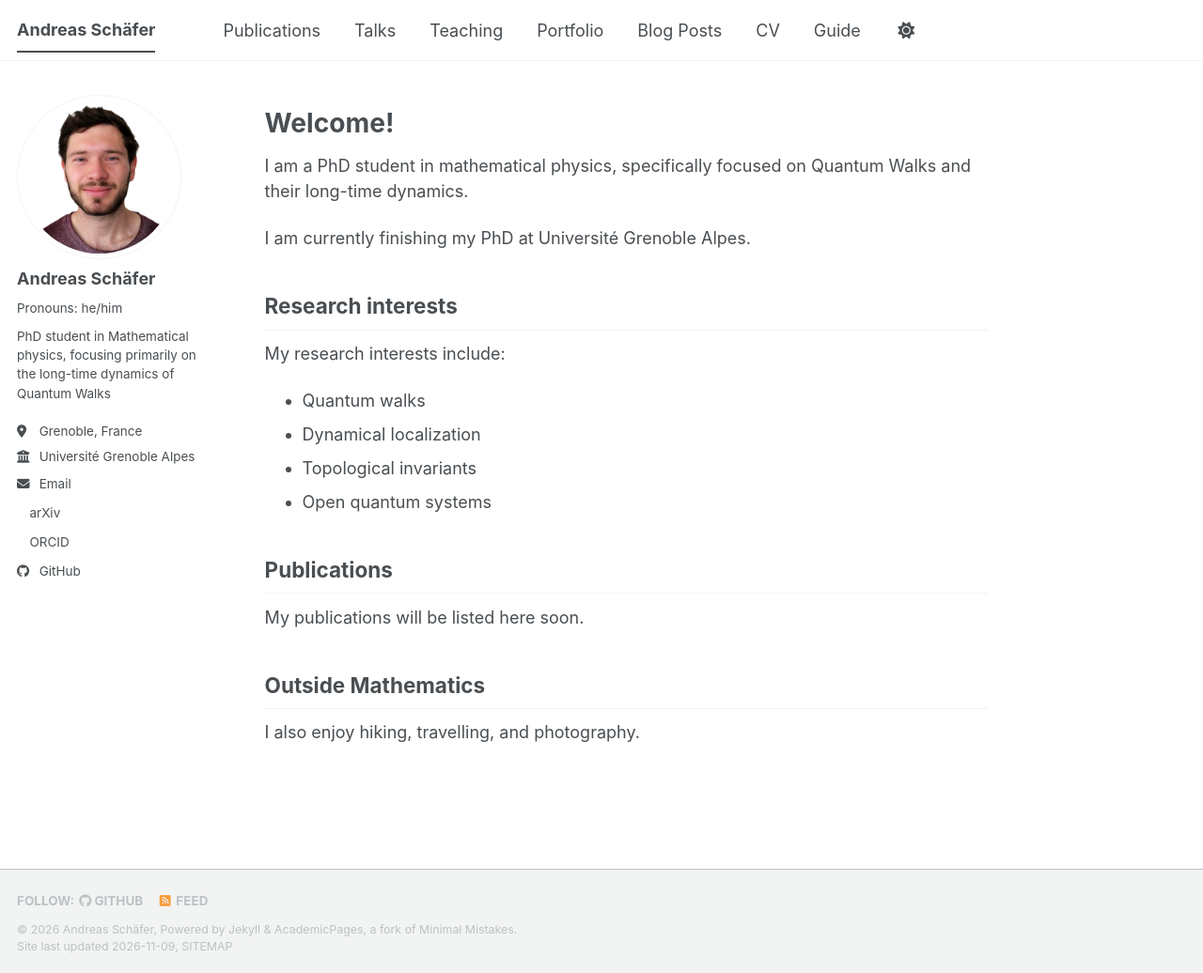
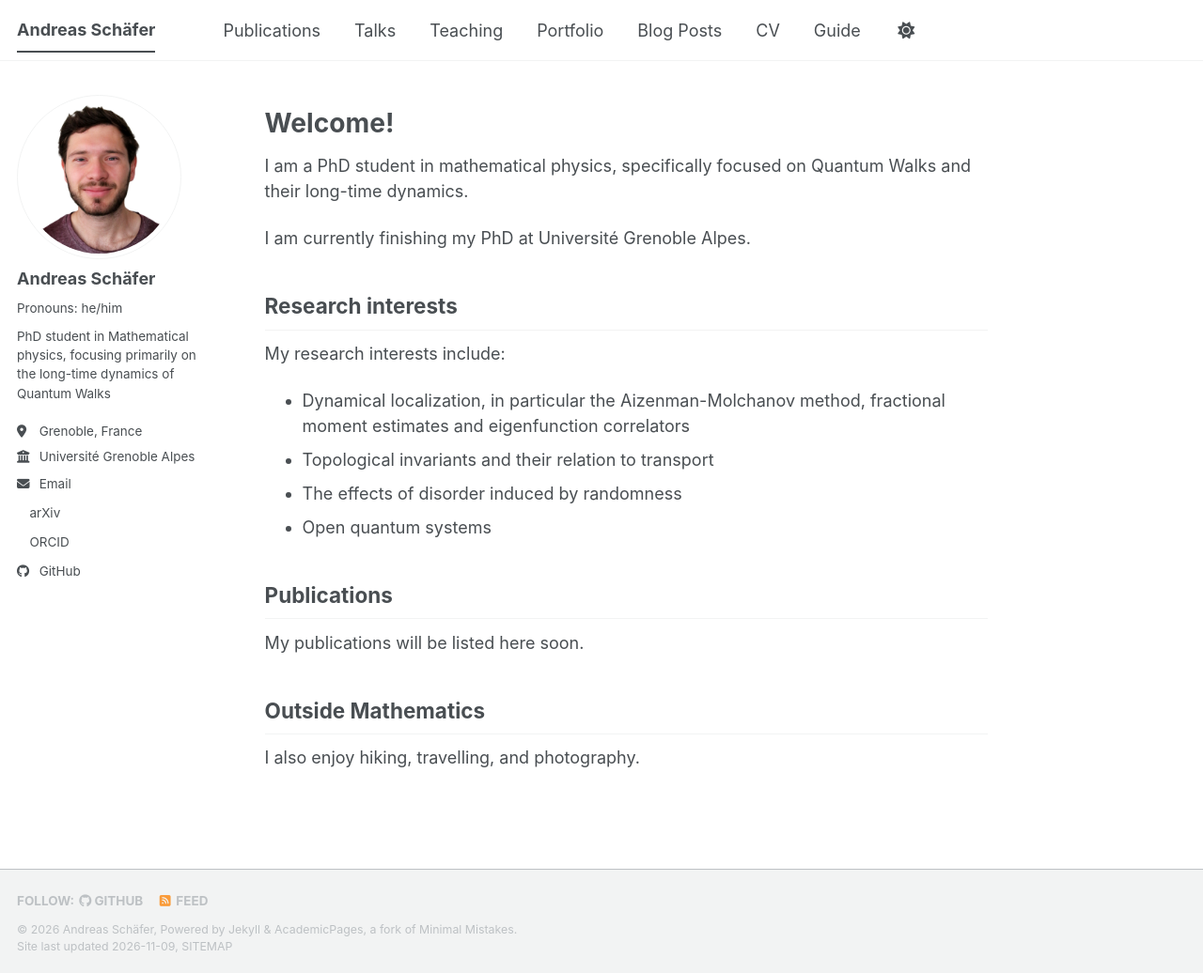
Before and after one commit to andreasschafer/andreasschafer.github.io, a Jekyll site: the page built from _pages/about.md, in a window 1280 px wide and 1036 px high. Shown: the whole window at 94% size. Built offline with Jekyll 4.4.1, drawn with Linux system fonts in a browser that asks for light colours; a script bundle is joined from its source files by our own code; a style sheet for code colours, icons or effects is not loaded.

Commit message:
Changed interests

```diff
--- a/_pages/about.md
+++ b/_pages/about.md
@@ -17,9 +17,9 @@ I am currently finishing my PhD at Université Grenoble Alpes.
 
 My research interests include:
 
-- Quantum walks
-- Dynamical localization
-- Topological invariants
+- Dynamical localization, in particular the Aizenman-Molchanov method, fractional moment estimates and eigenfunction correlators
+- Topological invariants and their relation to transport
+- The effects of disorder induced by randomness
 - Open quantum systems
 
 ## Publications
```
